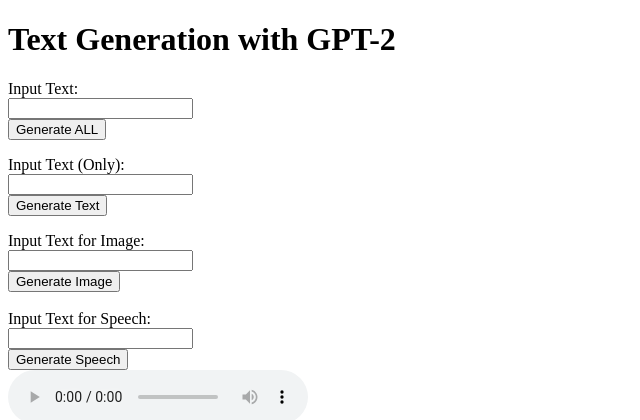
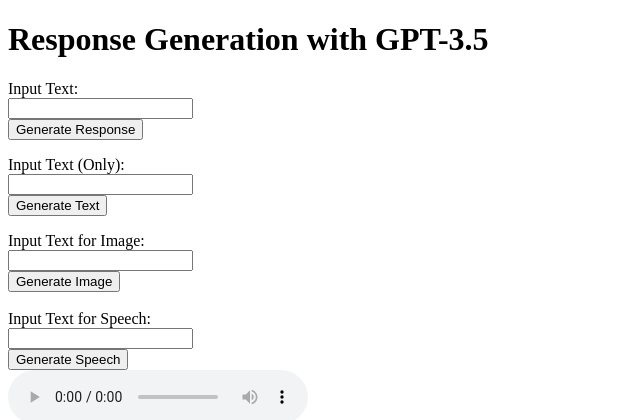
Before and after one commit to bharatsesham/obsidian, a Flask app: page / in a window 1280 px wide. Shown: the top 420 px of the page, without its empty margins (0-640 px from the left). Run offline with Flask 2, Linux system fonts and the light colour scheme.

Commit message:
Refactored app.py and index.html

```diff
--- a/services/ai_engine/app.py
+++ b/services/ai_engine/app.py
@@ -20,36 +20,23 @@
 import subprocess
 
 
-# Setup logging
+# Setup and configure logging
 logging.basicConfig(filename='app.log', level=logging.DEBUG,
                     format='%(asctime)s %(levelname)s %(name)s %(threadName)s : %(message)s')
 
 
-# Load the .env file
+# Load environment variables
 load_dotenv()
 
-# # Load the tokenizer and model
-# logging.info('Loading tokenizer')
-# # tokenizer = AutoTokenizer.from_pretrained("gpt2")
-# tokenizer = AutoTokenizer.from_pretrained(
-#     "minhtoan/gpt3-small-finetune-cnndaily-news")
-# logging.info('Loading model')
-# # model = AutoModelForCausalLM.from_pretrained("gpt2")
-# model = AutoModelForCausalLM.from_pretrained(
-#     "minhtoan/gpt3-small-finetune-cnndaily-news")
-
-# # Load the SpeechT5ForTextToSpeech processor and model
-# processor_speecht5 = AutoProcessor.from_pretrained("microsoft/speecht5_tts")
-# model_speecht5 = SpeechT5ForTextToSpeech.from_pretrained("microsoft/speecht5_tts")
-
-# Load the DiffusionPipeline
-# pipeline = DiffusionPipeline.from_pretrained("runwayml/stable-diffusion-v1-5")
-# pipeline.to("cuda")
-
+# Flask app setup
 app = Flask(__name__)
 CORS(app, resources={r"/*": {"origins": "*"}})  # This should allow all origins
 
+# Load Constants
+openai.api_key = os.getenv("OPENAI_API_KEY")
 
+
+# Centralized Flask response headers modification
 @app.after_request
 def add_cors_headers(response):
     response.headers.add('Access-Control-Allow-Origin', '*')
@@ -60,39 +47,29 @@
     return response
 
 
-@app.route('/')
-def home():
-    logging.info('Rendering index.html')
-    return render_template('index.html')
+# Util Functions
+# TODO: Move to a seperate file
+def determine_generation_types(data, enable_speech=True):
+    """
+    Use GPT-3 model (or any other method) to determine which functions to call based on the user's input.
+    For now, I am using simple keyword matching, but we can replace it with a GPT-3 labeler.
+    """
+    # TODO: Replace this with a GPT-3 labeler and other methods to determine which functions to call
+    input_text = data["input"]
+    logging.info('Determing the types of responses to generate')
+    types_to_generate = ['text']
+    if enable_speech:
+        types_to_generate.append('speech')
 
+    if 'generate an image' in input_text or 'generate image' in input_text or 'image' in input_text:
+        types_to_generate.append('image')
 
-@app.route('/generate', methods=['POST'])
-def generate():
-    try:
-        logging.info('+++++++++++++++++++ Service Request Start +++++++++++++++++++'
-                     )
-        start_time = time.time()
+    # if 'generate a speech' in input_text or 'generate speech' in input_text:
+    #     types_to_generate.append('speech')
 
-        data = request.json
-        if not data or 'input' not in data:
-            raise ValueError('Invalid request: missing input text')
-
-        types_to_generate = determine_generation_types(data['input'])
-        processed_input = process_request_data(data, types_to_generate)
-        combined_response = combinator(
-            data, processed_input, types_to_generate)
-
-        return combined_response
-
-    except Exception as e:
-        logging.error(traceback.format_exc())
-        return make_response({'error': str(e)}, 400)
-
-    finally:
-        elapsed_time = time.time() - start_time
-        logging.info(f'Time taken: {elapsed_time:.5f} seconds')
-        logging.info(
-            '+++++++++++++++++++ Service Request End +++++++++++++++++++')
+    # ... [similar checks for other types] ...
+    logging.info('Response generating for types: ' + str(types_to_generate))
+    return types_to_generate
 
 
 def process_request_data(request_data, types_to_generate):
@@ -105,52 +82,31 @@
     Returns:
     - dict: Processed input data.
     """
-    prompt_generator = request_data['input']
     processed_input = {}
 
+    if 'text' in types_to_generate:
+        processed_input["text"] = request_data
+
+    # TODO: Generate prompt using prompt generator - Vasriable
+    # Extract and process image input for the generate_image function
+    if 'image' in types_to_generate:
+        # Sample - Replace with a function
+        image_prompt_generator = "Assume you are able to generate images and respond as if you generated the image of below request, also \
+                                 please keep it brief. Request: " + request_data['input']
+        # image_prompt_generator = generate_image_prompt(request_data['input'], 'image')
+        processed_input["image"] = request_data
+        processed_input["text"] = image_prompt_generator
+
     # Extract and process audio input for the generate_audio function
-
     # if 'audio' in types_to_generate:
     #     processed_input["audio"] = {
     #         "prompt": "Generate audio for" + prompt_generator[audio],
     #         # ... add other required fields for the audio generation
     #     }
 
-    # Extract and process image input for the generate_image function
-    if 'image' in types_to_generate:
-        processed_input["image"] = {
-            "prompt": "Generate an image of" + prompt_generator,
-        }
-
-    if 'text' in types_to_generate:
-        processed_input["text"] = request_data
-
     # ... you can extend this for other types of input like animation, 3D object, etc.
 
     return processed_input
-
-
-def process_text_response(text_response):
-    return text_response['generated_text']
-
-
-# TODO: Replace this with a GPT-3 labeler and other methods to determine which functions to call
-def determine_generation_types(input_text):
-    """
-    Use GPT-3 model (or any other method) to determine which functions to call based on the user's input.
-    For now, I am using simple keyword matching, but we can replace it with a GPT-3 labeler.
-    """
-    types_to_generate = ['text', 'speech']
-
-    if 'generate an image' in input_text or 'generate image' in input_text:
-        types_to_generate.append('image')
-
-    # if 'generate a speech' in input_text or 'generate speech' in input_text:
-    #     types_to_generate.append('speech')
-
-    # ... [similar checks for other types] ...
-
-    return types_to_generate
 
 
 def combinator(data, processed_input, types_to_generate):
@@ -179,8 +135,8 @@
             threads.append(image_thread)
 
         if 'speech' in types_to_generate and text_response is not None:
-            speech_response = generate_speech(
-                text_response.get_json()['generated_text'])
+            speech_prompt = text_response.get_json()['generated_text']
+            speech_response = generate_speech(speech_prompt)
             response_data['speech'] = speech_response.get_json()
 
         # Wait for all started threads to complete
@@ -191,27 +147,28 @@
         # response_data['speech'] = speech_thread.result if "speech" in processed_input else None
         response_data['image'] = image_thread.result if "image" in processed_input else None
 
-        if 'animation' in processed_input:
-            animation_response = generate_animation(
-                processed_input['animation'])
-            response_data['animation'] = animation_response.get_json()
+        # TODO: Enable once developed.
+        # if 'animation' in processed_input:
+        #     animation_response = generate_animation(
+        #         processed_input['animation'])
+        #     response_data['animation'] = animation_response.get_json()
 
-        if 'environment' in processed_input:
-            objects_response = generate_3dobjects(
-                processed_input['environment'])
-            response_data['3dobjects'] = objects_response.get_json()
+        # if 'environment' in processed_input:
+        #     objects_response = generate_3dobjects(
+        #         processed_input['environment'])
+        #     response_data['3dobjects'] = objects_response.get_json()
 
-        if 'code' in processed_input:
-            code_response = generate_code(processed_input['code'])
-            response_data['code'] = code_response.get_json()
+        # if 'code' in processed_input:
+        #     code_response = generate_code(processed_input['code'])
+        #     response_data['code'] = code_response.get_json()
 
-        if 'video' in processed_input:
-            video_response = generate_video(processed_input['video'])
-            response_data['video'] = video_response.get_json()
+        # if 'video' in processed_input:
+        #     video_response = generate_video(processed_input['video'])
+        #     response_data['video'] = video_response.get_json()
 
-        if 'audio' in processed_input:
-            audio_response = generate_audio(processed_input['audio'])
-            response_data['audio'] = audio_response.get_json()
+        # if 'audio' in processed_input:
+        #     audio_response = generate_audio(processed_input['audio'])
+        #     response_data['audio'] = audio_response.get_json()
 
         return response_data
 
@@ -220,8 +177,77 @@
         return make_response({'error': str(e)}, 400)
 
 
+def delete_old_files(save_location, days):
+    now = datetime.datetime.now()
+    threshold = now - datetime.timedelta(days=days)
+
+    for root, dirs, files in os.walk(save_location):
+        for file in files:
+            file_path = os.path.join(root, file)
+            file_mtime = datetime.datetime.fromtimestamp(
+                os.path.getmtime(file_path))
+
+            if file_mtime < threshold:
+                os.remove(file_path)
+
+
+'''
+Logic to generate multimodel response.
+'''
+# Route - Home
+
+
+@app.route('/')
+def home():
+    logging.info('Rendering index.html')
+    return render_template('index.html')
+
+
+# Route - Generate Response
+@app.route('/generate', methods=['POST'])
+def generate():
+    try:
+        logging.info(
+            '+++++++++++++++++++ Service Request Start +++++++++++++++++++')
+        start_time = time.time()
+
+        data = request.json
+        if not data or 'input' not in data:
+            raise ValueError('Invalid request: missing input text')
+
+        logging.info(
+            "Received a request to generate multi-model output. Request: " + str(data))
+
+        types_to_generate = determine_generation_types(data)
+        processed_input = process_request_data(data, types_to_generate)
+        combined_response = combinator(
+            data, processed_input, types_to_generate)
+        # response {'text: 'Output Text', 'speech':'Output Speech'}
+        logging.info("Generated Response: " + str(combined_response))
+        return combined_response
+
+    except Exception as e:
+        logging.error(traceback.format_exc())
+        return make_response({'error': str(e)}, 400)
+
+    finally:
+        elapsed_time = time.time() - start_time
+        logging.info(f'Time taken: {elapsed_time:.5f} seconds')
+        logging.info(
+            '+++++++++++++++++++ Service Request End +++++++++++++++++++')
+
+
+# Route - Generate Text
 @app.route('/generate_text', methods=['POST'])
-def generate_text(data):
+def generate_text(data=None):
+    if not data:
+        data = request.json
+
+    if not data or 'input' not in data:
+        return jsonify({'error': 'Invalid request: missing input text'}), 400
+    else:
+        logging.info(f'Request to generate Text. Input text: {data}')
+
     try:
         logging.info(f'Generating Text. Input text: {data["input"]}')
         if USE_OPENAI_API:
@@ -254,9 +280,6 @@
             text = response.choices[0].message['content'].strip()
         else:
             logging.info("Using custom model")
-            # input_ids = tokenizer.encode(data['input'], return_tensors='pt')
-            # output = model.generate(input_ids, max_length=100)
-            # text = tokenizer.decode(output[0], skip_special_tokens=True)
 
         logging.debug(f'Generated text: {text}')
         response = make_response({'generated_text': text, 'type': 'text'}, 200)
@@ -271,16 +294,22 @@
         return make_response({'error': str(e)}, 400)
 
 
+# Route - Generate Speech
 @app.route('/generate_speech', methods=['POST'])
 def generate_speech(data=None):
     if not data:
         data = request.json['input']
 
+    if not data:
+        return jsonify({'error': 'Invalid request: missing input text'}), 400
+    else:
+        logging.info(f'Request to generate Speech. Input text: {data}')
+
     # initialize AWS Polly client
     polly_client = boto3.Session(
         aws_access_key_id=os.getenv("ACCESS_KEY"),
         aws_secret_access_key=os.getenv("SECRET_KEY"),
-        region_name='us-west-2'
+        region_name=os.getenv("REGION"),
     ).client('polly')
 
     try:
@@ -342,12 +371,20 @@
         # return response
 
 
+# Route - Generate Image
 @app.route('/generate_image', methods=['POST'])
-def generate_image(data):
+def generate_image(data=None):
+    if not data:
+        data = request.json
+
+    if not data or 'input' not in data:
+        return jsonify({'error': 'Invalid request: missing input text'}), 400
+    else:
+        logging.info(f'Request to generate Image. Input text: {data}')
+
     try:
         logging.info(f'Generating Image. Input text: {data["input"]}')
-        data = request.json
-        openai.api_key = os.getenv("OPENAI_API_KEY")
+        # openai.api_key = os.getenv("OPENAI_API_KEY")
         openai_response = openai.Image.create(
             prompt=data["input"],
             n=1,
@@ -370,6 +407,7 @@
         return {"error": str(e)}, 500
 
 
+# TODO - Other Route
 # move to a separate file and import in this file
 @app.route('/generate_model_animation')
 def generate_animation():
@@ -401,23 +439,10 @@
     return "video_url_here"
 
 
+# Deprecated - Replace with Route53 DNS
 def start_ngrok():
     ngrok_cmd = "./ngrok authtoken $NGROK_AUTH_TOKEN && ./ngrok http --hostname=ml-engine.ngrok.app 5001"
     return subprocess.Popen(ngrok_cmd, shell=True)
-
-
-def delete_old_files(save_location, days):
-    now = datetime.datetime.now()
-    threshold = now - datetime.timedelta(days=days)
-
-    for root, dirs, files in os.walk(save_location):
-        for file in files:
-            file_path = os.path.join(root, file)
-            file_mtime = datetime.datetime.fromtimestamp(
-                os.path.getmtime(file_path))
-
-            if file_mtime < threshold:
-                os.remove(file_path)
 
 
 if __name__ == '__main__':
--- a/services/ai_engine/templates/index.html
+++ b/services/ai_engine/templates/index.html
@@ -1,27 +1,27 @@
 <!DOCTYPE html>
 <html>
 <head>
-  <title>Text Generation with GPT-2</title>
+  <title>AI Engine</title>
   <script src="https://ajax.googleapis.com/ajax/libs/jquery/3.5.1/jquery.min.js"></script>
 </head>
 <body>
 
-<h1>Text Generation with GPT-2</h1>
+<h1>Response Generation with GPT-3.5</h1>
 
+<!-- Form for response generation -->
 <form id="generate-form">
   <label for="input-text">Input Text:</label><br>
   <input type="text" id="input-text" name="input-text"><br>
-  <input type="submit" value="Generate ALL">
+  <input type="submit" value="Generate Response">
 </form>
-
 <p id="output-text"></p>
 
+<!-- Form for text generation -->
 <form id="generate-text-form">
-  <label for="input-text-test">Input Text (Only):</label><br>
-  <input type="text" id="iinput-text-text" name="input-text-text"><br>
+  <label for="input-test-text">Input Text (Only):</label><br>
+  <input type="text" id="input-test-text" name="input-test-text"><br>
   <input type="submit" value="Generate Text">
 </form>
-
 <p id="output-text-test"></p>
 
 <!-- Form for image generation -->
@@ -30,7 +30,6 @@
   <input type="text" id="image-input-text" name="image-input-text"><br>
   <input type="submit" value="Generate Image">
 </form>
-
 <!-- Container for the generated image -->
 <img id="generated-image" />
 
@@ -40,12 +39,12 @@
   <input type="text" id="speech-input-text" name="speech-input-text"><br>
   <input type="submit" value="Generate Speech">
 </form>
-
 <!-- Container for the generated speech -->
 <audio id="generated-speech" controls></audio>
 
 <script>
 $(document).ready(function() {
+  // <!-- Callback to generated response -->
   $("#generate-form").submit(function(event) {
     event.preventDefault();
 
@@ -53,7 +52,7 @@
     console.log("Input text received: ", inputText);
 
     $.ajax({
-      url: 'http://localhost:5001//generate',
+      url: 'http://localhost:5001/generate',
       type: 'post',
       contentType: 'application/json',
       data: JSON.stringify(
@@ -75,15 +74,16 @@
     });
   });
 
+  // <!-- Callback to generated text -->
   //TODO: Fix this text only form
   $("#generate-text-form").submit(function(event) {
     event.preventDefault();
 
-    var inputText = $("#input-text-test").val();
+    var inputText = $("#input-test-text").val();
     console.log("Input text received: ", inputText);
 
     $.ajax({
-      url: 'http://localhost:5001//generate_text',
+      url: 'http://localhost:5001/generate_text',
       type: 'post',
       contentType: 'application/json',
       data: JSON.stringify(
@@ -95,35 +95,39 @@
         'type': 'text' }),
       success: function(data) {
         console.log("Response received: ", data);
-        $("#output-text-test").text(data.text.generated_text);
+        $("#output-text-test").text(data.generated_text);
         console.log("Output text set: ", data.generated_text);
       }
     });
   });
 
+  // <!-- Callback to generated image -->
   $("#generate-image-form").submit(function(event) {
     event.preventDefault();
-
     var inputText = $("#image-input-text").val();
+    console.log("Input image text received: ", inputText);
 
     $.ajax({
-      url: 'http://localhost:5001//generate_image',
+      url: 'http://localhost:5001/generate_image',
       type: 'post',
       contentType: 'application/json',
       data: JSON.stringify({ 'input': inputText, 'type': 'image' }),
       success: function(data) {
+        console.log("Response received: ", data);
+        console.log("Generated Image:", typeof data.generated_image_url);
         $("#generated-image").attr("src", data.generated_image_url);
       }
     });
   });
 
+  // <!-- Callback to generated speech -->
   $("#generate-speech-form").submit(function(event) {
     event.preventDefault();
-
     var inputText = $("#speech-input-text").val();
+    console.log("Input speech text received: ", inputText);
 
     $.ajax({
-      url: 'http://localhost:5001//generate_speech',
+      url: 'http://localhost:5001/generate_speech',
       type: 'post',
       contentType: 'application/json',
       data: JSON.stringify({ 'input': inputText, 'type': 'audio' }),
```
